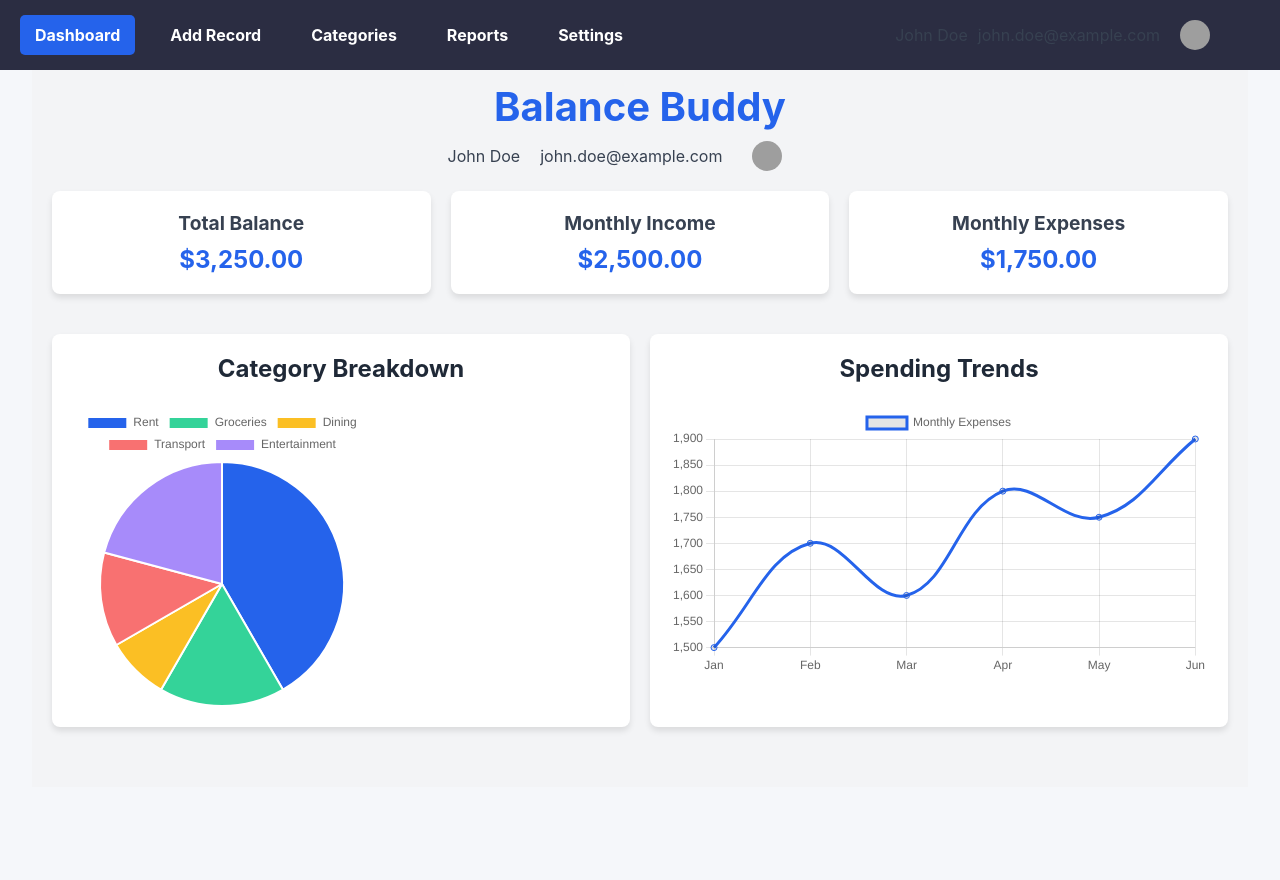
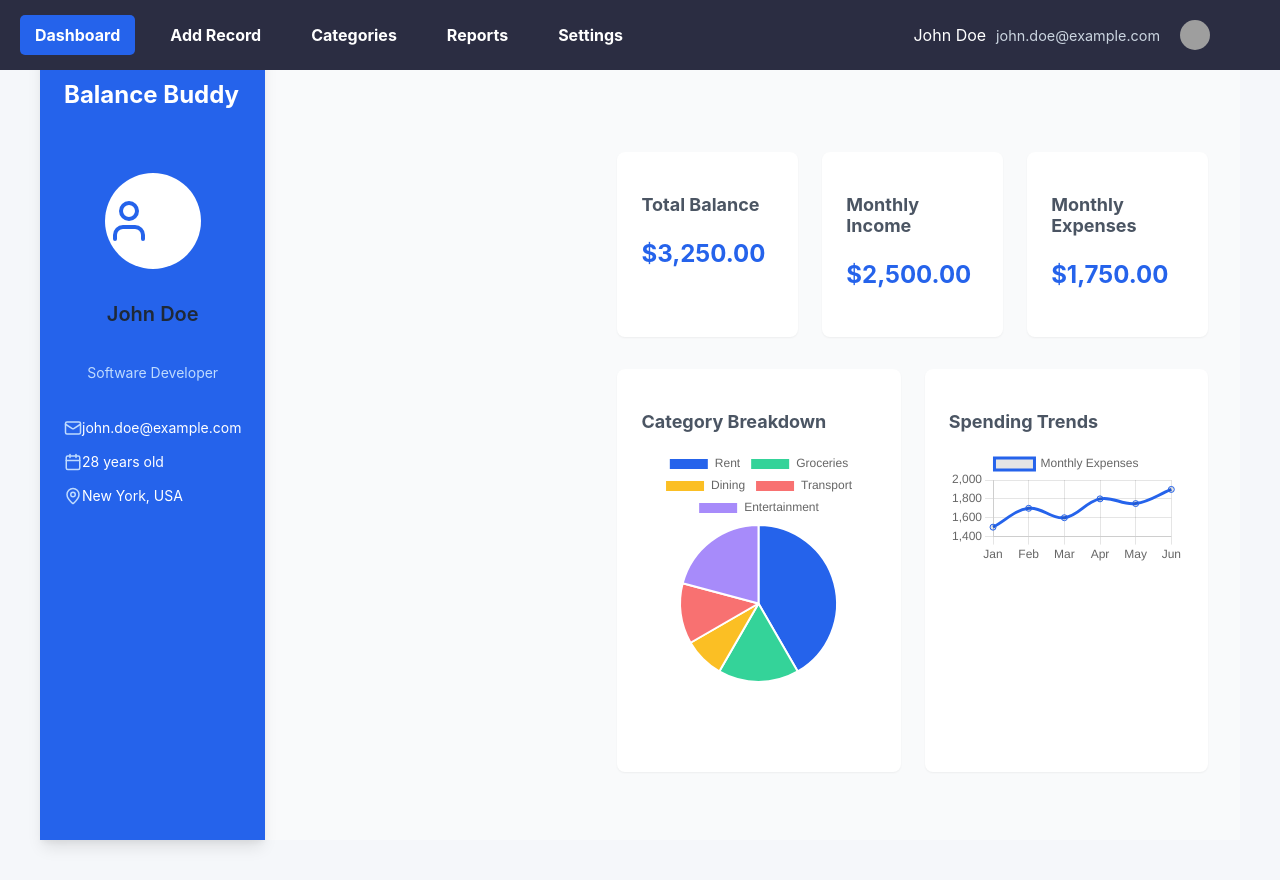
Before and after one commit to AshenDeminda/GUI, a React (Vite) app in the folder expense_tracker/: page / in a window 1280 px wide. Before the commit the page ends 819 px from the top, so only its background shows below. Built offline with nearby package versions, Linux system fonts and the light colour scheme; grey boxes are pictures that could not be loaded.

Commit message:
Dashboard

```diff
--- a/expense_tracker/package.json
+++ b/expense_tracker/package.json
@@ -11,6 +11,7 @@
   },
   "dependencies": {
     "chart.js": "^4.4.7",
+    "lucide-react": "^0.469.0",
     "react": "^18.3.1",
     "react-chartjs-2": "^5.2.0",
     "react-dom": "^18.3.1",
--- a/expense_tracker/src/Pages/Dashboard.jsx
+++ b/expense_tracker/src/Pages/Dashboard.jsx
@@ -1,9 +1,29 @@
 import React from 'react';
 import { Line, Pie } from 'react-chartjs-2';
-import { Chart as ChartJS } from 'chart.js/auto';
-import '../Styles/Dashboard.css'; // Dashboard specific CSS
+import { Chart as ChartJS, ArcElement, CategoryScale, LinearScale, PointElement, LineElement, Title, Tooltip, Legend } from 'chart.js';
+import { User, Mail, Calendar, MapPin } from 'lucide-react';
+import '../Styles/Dashboard.css';
+
+ChartJS.register(
+  ArcElement,
+  CategoryScale,
+  LinearScale,
+  PointElement,
+  LineElement,
+  Title,
+  Tooltip,
+  Legend
+);
 
 const Dashboard = () => {
+  const userData = {
+    name: "John Doe",
+    email: "john.doe@example.com",
+    age: "28",
+    location: "New York, USA",
+    occupation: "Software Developer",
+  };
+
   const expenseData = {
     labels: ['Jan', 'Feb', 'Mar', 'Apr', 'May', 'Jun'],
     datasets: [{
@@ -25,42 +45,77 @@ const Dashboard = () => {
   const appName = "Balance Buddy";
 
   return (
-    <div className="dashboard">
-      <header className="dashboard-header">
-        <h1>{appName}</h1>
-        <div className="user-profile">
-          <span className="user-name">John Doe</span>
-          <span className="user-email">john.doe@example.com</span>
-          <img src="/path/to/user/avatar.jpg" alt="User Avatar" className="user-avatar" />
+    <div className="flex h-screen bg-gray-50">
+      {/* Left Sidebar */}
+      <div className="w-80 bg-blue-600 text-white h-full shadow-lg fixed">
+        {/* App Title */}
+        <div className="p-6 border-b border-blue-500">
+          <h1 className="text-2xl font-bold">{appName}</h1>
         </div>
-      </header>
 
-      <div className="financial-summary">
-        <div className="card">
-          <h3>Total Balance</h3>
-          <div className="amount">$3,250.00</div>
+        {/* User Profile Section */}
+        <div className="p-6">
+          <div className="flex flex-col items-center mb-6">
+            <div className="w-24 h-24 bg-white rounded-full flex items-center justify-center mb-4">
+              <User size={48} className="text-blue-600" />
             </div>
-        <div className="card">
-          <h3>Monthly Income</h3>
-          <div className="amount">$2,500.00</div>
+            <h2 className="text-xl font-semibold">{userData.name}</h2>
+            <p className="text-blue-200 text-sm">{userData.occupation}</p>
           </div>
-        <div className="card">
-          <h3>Monthly Expenses</h3>
-          <div className="amount">$1,750.00</div>
+
+          {/* User Details List */}
+          <div className="space-y-4 w-full">
+            <div className="flex items-center">
+              <Mail size={18} className="text-blue-200 mr-2" />
+              <span className="text-sm">{userData.email}</span>
+            </div>
+
+            <div className="flex items-center">
+              <Calendar size={18} className="text-blue-200 mr-2" />
+              <span className="text-sm">{userData.age} years old</span>
+            </div>
+
+            <div className="flex items-center">
+              <MapPin size={18} className="text-blue-200 mr-2" />
+              <span className="text-sm">{userData.location}</span>
+            </div>
+          </div>
         </div>
       </div>
 
-      <div className="charts-section">
-        <div className="card">
-          <h2>Category Breakdown</h2>
+      {/* Main Content Area */}
+      <div className="flex-1 overflow-auto p-8 ml-80 mt-20">
+        {/* Balance Cards */}
+        <div className="grid grid-cols-3 gap-6 mb-8">
+          <div className="bg-white rounded-lg shadow p-6">
+            <h3 className="text-gray-600 text-lg mb-2">Total Balance</h3>
+            <p className="text-blue-600 text-2xl font-bold">$3,250.00</p>
+          </div>
+
+          <div className="bg-white rounded-lg shadow p-6">
+            <h3 className="text-gray-600 text-lg mb-2">Monthly Income</h3>
+            <p className="text-blue-600 text-2xl font-bold">$2,500.00</p>
+          </div>
+
+          <div className="bg-white rounded-lg shadow p-6">
+            <h3 className="text-gray-600 text-lg mb-2">Monthly Expenses</h3>
+            <p className="text-blue-600 text-2xl font-bold">$1,750.00</p>
+          </div>
+        </div>
+
+        {/* Charts Section */}
+        <div className="grid grid-cols-2 gap-6">
+          <div className="bg-white rounded-lg shadow p-6 min-h-[400px]">
+            <h3 className="text-gray-600 text-lg mb-4">Category Breakdown</h3>
             <div className="chart-container">
               <Pie data={categoryData} />
             </div>
           </div>
-        <div className="card">
-          <h2>Spending Trends</h2>
+          <div className="bg-white rounded-lg shadow p-6 min-h-[400px]">
+            <h3 className="text-gray-600 text-lg mb-4">Spending Trends</h3>
             <div className="chart-container">
               <Line data={expenseData} />
+            </div>
           </div>
         </div>
       </div>
--- a/expense_tracker/src/Styles/AddRecord.css
+++ b/expense_tracker/src/Styles/AddRecord.css
@@ -1,5 +1,5 @@
 * {
-  margin: 0;
+  margin: 10;
   padding: 0;
   box-sizing: border-box;
   font-family: -apple-system, BlinkMacSystemFont, 'Segoe UI', Roboto, sans-serif;
@@ -17,7 +17,7 @@ body {
   display: grid;
   grid-template-columns: 1fr 1fr;
   gap: 2rem;
-  padding-top: 80px; /* Prevent navbar overlap */
+  padding-top: 30px; /* Prevent navbar overlap */
 }
 
 .form-card, .summary-card {
--- a/expense_tracker/src/Styles/Dashboard.css
+++ b/expense_tracker/src/Styles/Dashboard.css
@@ -1,71 +1,187 @@
-.dashboard {
-    padding: 20px;
-    font-family: 'Arial', sans-serif;
-    background-color: #f3f4f6;
-    padding-top: 50px; /* Adjust based on the height of your navbar */
+body {
+  padding-top: 80px; /* Adjust based on the height of your navbar */
 }
 
-  .dashboard-header {
-    text-align: center;
-    margin-bottom: 20px;
+.flex {
+  display: flex;
 }
 
-  .dashboard-header h1 {
-    font-size: 2.5rem;
-    color: #2563eb;
-    margin-bottom: 10px;
+.h-screen {
+  height: 100vh;
 }
 
-  .dashboard-header .user-profile {
-    display: flex;
-    align-items: center;
-    justify-content: center;
-    gap: 10px;
+.bg-gray-50 {
+  background-color: #f9fafb;
 }
 
-  .user-name, .user-email {
-    font-size: 1rem;
-    color: #374151;
+.bg-blue-600 {
+  background-color: #2563eb;
 }
 
-  .user-avatar {
-    border-radius: 50%;
-    width: 30px;
-    height: 30px;
+.text-white {
+  color: #ffffff;
 }
 
-  .financial-summary {
-    display: grid;
-    grid-template-columns: 1fr 1fr 1fr;
-    gap: 20px;
-    margin-bottom: 40px;
+.shadow-lg {
+  box-shadow: 0 10px 15px -3px rgba(0, 0, 0, 0.1), 0 4px 6px -2px rgba(0, 0, 0, 0.05);
 }
 
-  .card {
-    background-color: #fff;
-    padding: 20px;
-    border-radius: 8px;
-    box-shadow: 0 4px 6px rgba(0, 0, 0, 0.1);
-    text-align: center;
+.p-6 {
+  padding: 1.5rem;
 }
 
-  .card h3 {
-    margin-bottom: 10px;
-    font-size: 1.2rem;
-    color: #374151;
+.border-b {
+  border-bottom-width: 1px;
 }
 
-  .amount {
+.border-blue-500 {
+  border-color: #3b82f6;
+}
+
+.text-2xl {
   font-size: 1.5rem;
-    font-weight: bold;
+}
+
+.font-bold {
+  font-weight: 700;
+}
+
+.flex-col {
+  flex-direction: column;
+}
+
+.items-center {
+  align-items: center;
+}
+
+.mb-6 {
+  margin-bottom: 1.5rem;
+}
+
+.w-24 {
+  width: 6rem;
+}
+
+.h-24 {
+  height: 6rem;
+}
+
+.bg-white {
+  background-color: #ffffff;
+}
+
+.rounded-full {
+  border-radius: 9999px;
+}
+
+.text-blue-600 {
   color: #2563eb;
 }
 
-  .charts-section {
+.text-xl {
+  font-size: 1.25rem;
+}
+
+.font-semibold {
+  font-weight: 600;
+}
+
+.text-blue-200 {
+  color: #bfdbfe;
+}
+
+.text-sm {
+  font-size: 0.875rem;
+}
+
+.space-y-4 > :not([hidden]) ~ :not([hidden]) {
+  --space-y-reverse: 0;
+  margin-top: calc(1rem * calc(1 - var(--space-y-reverse)));
+  margin-bottom: calc(1rem * var(--space-y-reverse));
+}
+
+.flex-1 {
+  flex: 1 1 0%;
+}
+
+.overflow-auto {
+  overflow: auto;
+}
+
+.p-8 {
+  padding: 2rem;
+}
+
+.ml-80 {
+  margin-left: 20rem; /* Adjust based on the width of your sidebar */
+}
+
+.mt-20 {
+  margin-top: 5rem; /* Adjust based on the height of your navbar */
+}
+
+.grid {
   display: grid;
-    grid-template-columns: 1fr 1fr;
-    gap: 20px;
-    margin-bottom: 40px;
+}
+
+.grid-cols-3 {
+  grid-template-columns: repeat(3, minmax(0, 1fr));
+}
+
+.gap-6 {
+  gap: 1.5rem;
+}
+
+.mb-8 {
+  margin-bottom: 2rem;
+}
+
+.bg-white {
+  background-color: #ffffff;
+}
+
+.rounded-lg {
+  border-radius: 0.5rem;
+}
+
+.shadow {
+  box-shadow: 0 1px 2px 0 rgba(0, 0, 0, 0.05);
+}
+
+.p-6 {
+  padding: 1.5rem;
+}
+
+.text-gray-600 {
+  color: #4b5563;
+}
+
+.text-lg {
+  font-size: 1.125rem;
+}
+
+.mb-2 {
+  margin-bottom: 0.5rem;
+}
+
+.text-2xl {
+  font-size: 1.5rem;
+}
+
+.font-bold {
+  font-weight: 700;
+}
+
+.grid-cols-2 {
+  grid-template-columns: repeat(2, minmax(0, 1fr));
+}
+
+.min-h-400px {
+  min-height: 400px;
+}
+
+.mb-4 {
+  margin-bottom: 1rem;
 }
 
 .chart-container {
```
Also changed, not shown: 1 other file (tests, documents, lock files or other folders). Lines whose indentation alone changed are shown as unchanged.
